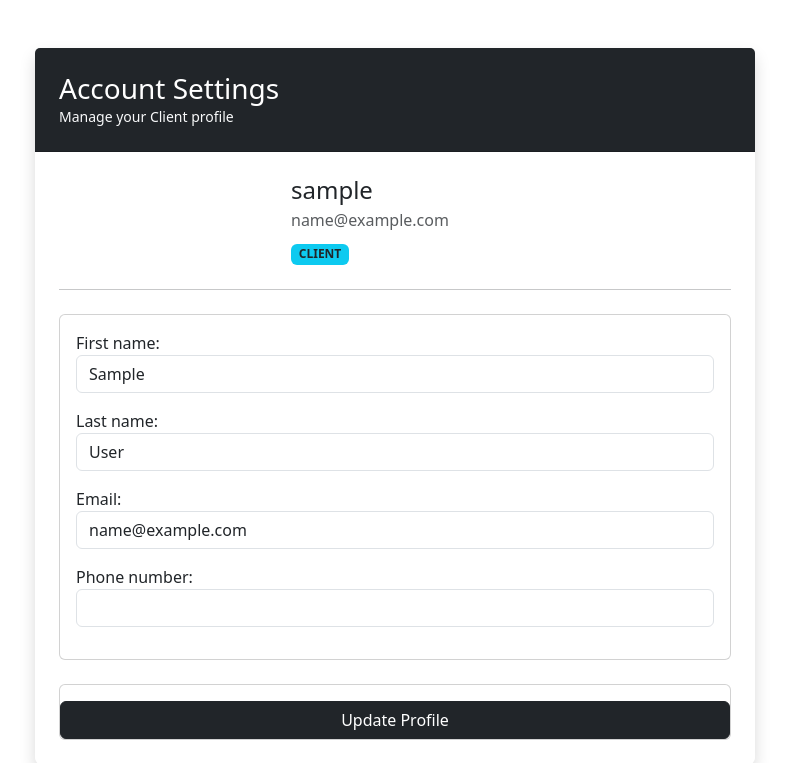
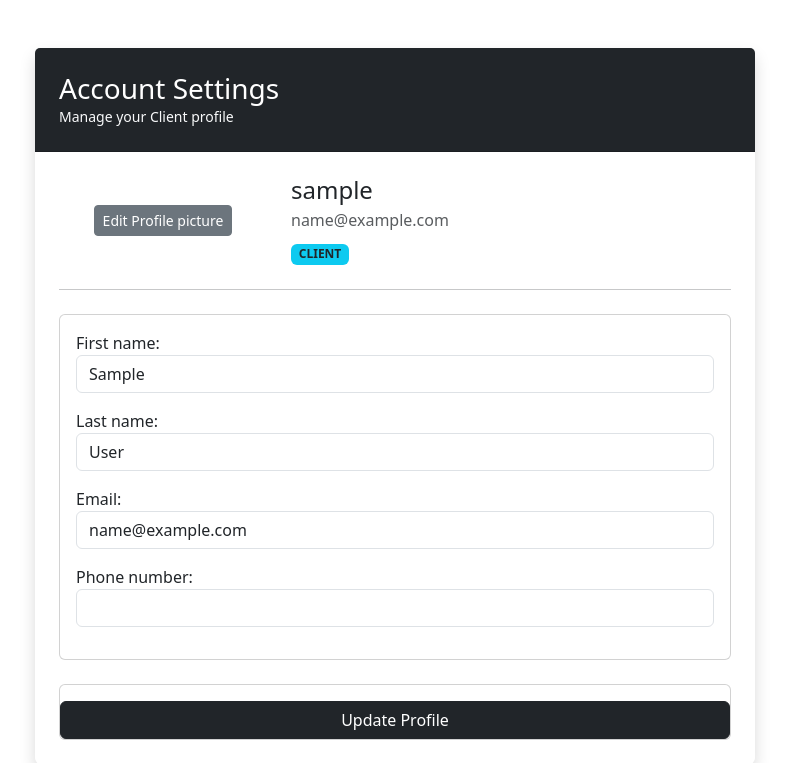
Before and after one commit to Foreman-b/Consultant_Web_App, a Django app: page /profile/ in a window 1280 px wide. Shown: the part 52-815 px from the top of the page, without its empty margins (245-1034 px from the left). Run offline with Django 5.2, Linux system fonts and the light colour scheme; the visitor is signed in with stand-in values (Sample User, id 1); parts of the project's set-up code (start-up, migrations or seed data) failed here and were passed over.

Commit message:
Remove edit profile picture from picture, noticing that once image not show, edit profile picture not appear

```diff
--- a/app/templates/app/accounts.html
+++ b/app/templates/app/accounts.html
@@ -31,12 +31,12 @@
                                 {% if request.user.profile_picture %}
                                         <img src="{{ request.user.profile_picture.url }}" class="rounded-circle img-thumbnail profile-img-preview">
                                         <i class="bi bi-person-fill display-1 text-secondary"></i>
-                                    <a href="{% url 'update-profile' %}" class="btn btn-sm btn-secondary">
-                                        Edit Profile Profile
-                                    </a>
+
                                 {% endif %}
 
-
+                                <a href="{% url 'update-profile' %}" class="btn btn-sm btn-secondary">
+                                        Edit Profile picture
+                                    </a>
 
 
                             </div>
```
